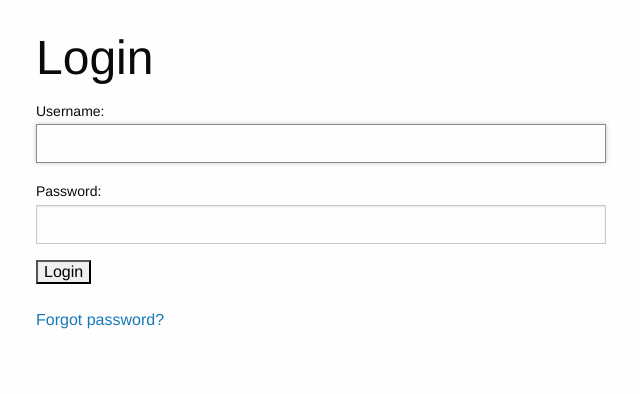
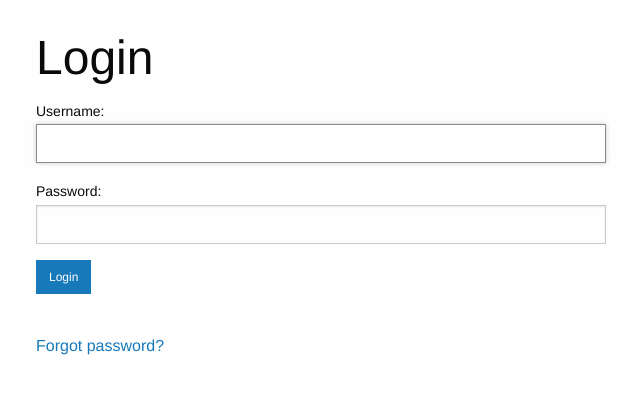
Before and after one commit to asommer70/bookpila, a Django app: page /accounts/login/ in a window 1280 px wide. Shown: the part 55-449 px from the top of the page, without its empty margins (19-659 px from the left). Run offline with Django 3.2, Linux system fonts and the light colour scheme; some libraries are stand-ins or nearby versions.

Commit message:
Change login button to use Foundation.

```diff
--- a/templates/registration/login.html
+++ b/templates/registration/login.html
@@ -10,7 +10,7 @@
       <form method="post">
         {% csrf_token %}
         {{ form.as_p }}
-        <input type="submit" value="Login" />
+        <input type="submit" value="Login" class="button small" />
       </form>
 
       <br/>
```
